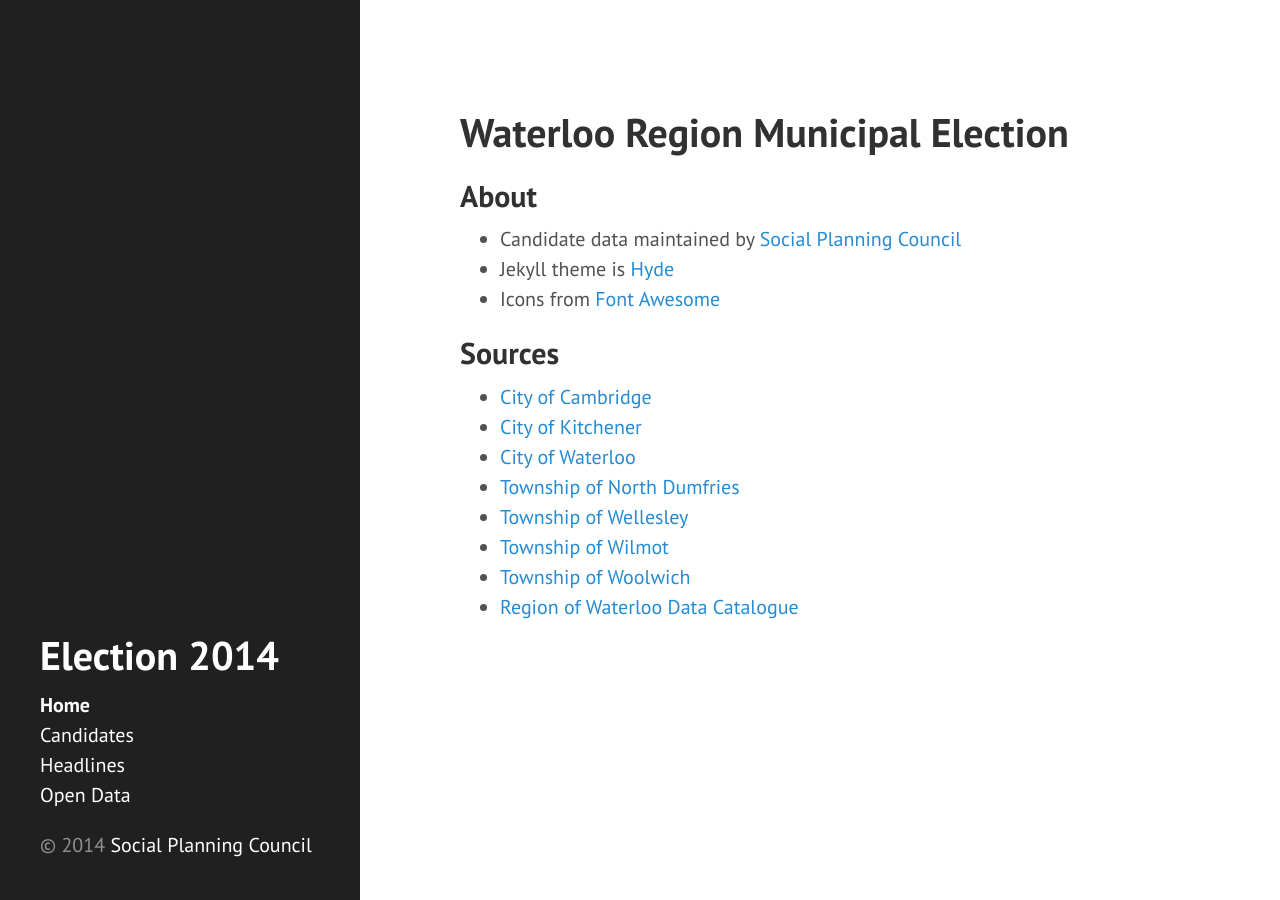
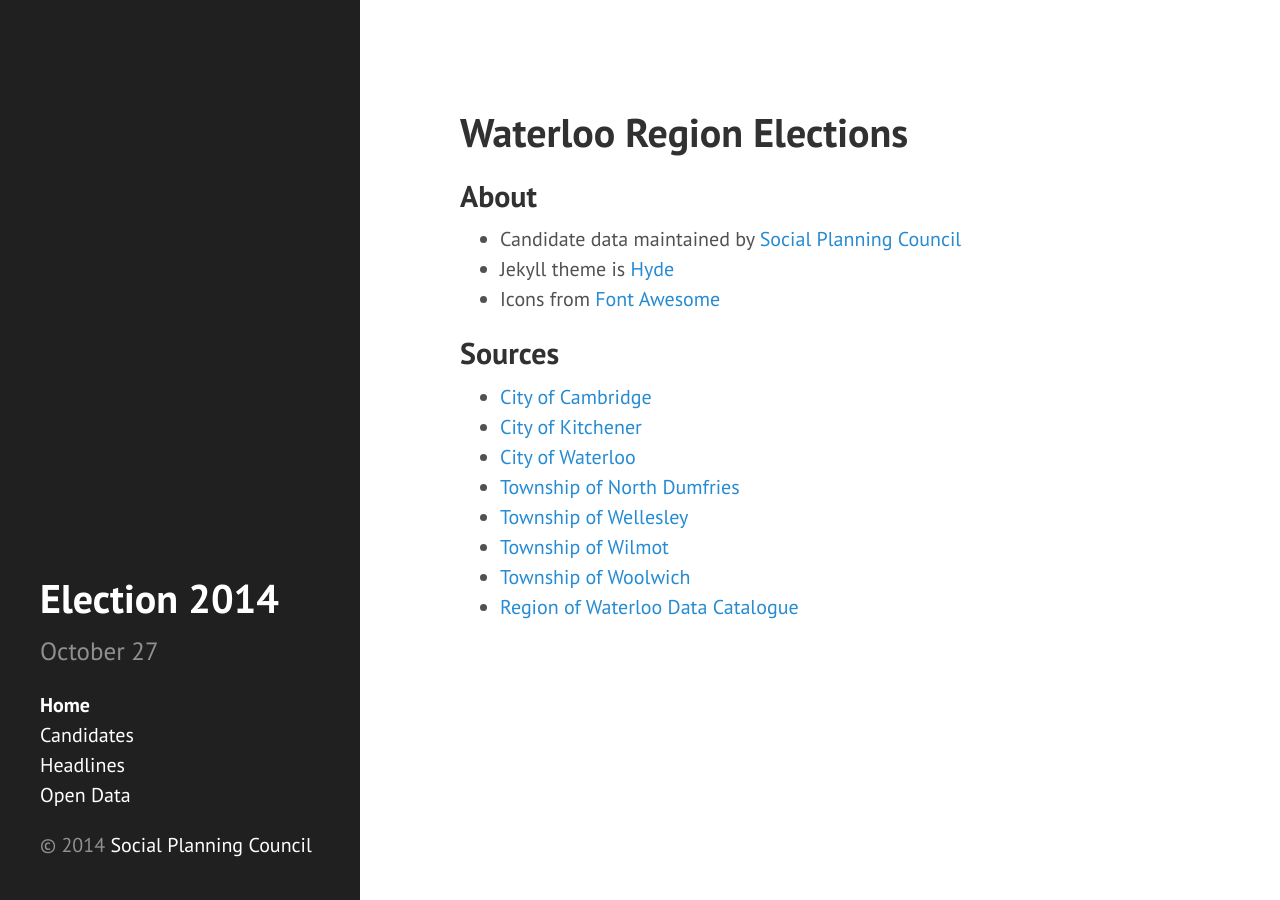
Before and after one commit to info-waterloo-region/election-2014, a Jekyll site: the page built from index.md, in a window 1280 px wide. Built offline with Jekyll 4.4.1, drawn with Linux system fonts in a browser that asks for light colours; nearby versions of some CDN libraries; Markdown is read by kramdown in place of the engine named in the settings.

Commit message:
Sidebar content

```diff
--- a/_config.yml
+++ b/_config.yml
@@ -6,12 +6,11 @@
 permalink:        pretty
 
 # Setup
-title:            Election 2014
-tagline:          Waterloo Region
-description:      'Maintained by <a href="http://waterlooregion.org">Social Planning Council of Kitchener-Waterloo</a>'
+title:            'Election 2014'
+description:      'October 27'
+tagline:          'October 27'
 url:              http://info.waterlooregion.org/election-2014
 baseurl:          '/election-2014'
-paginate:         5
 
 author:
   name:           'Todd Turnbull'
--- a/_includes/sidebar.html
+++ b/_includes/sidebar.html
@@ -6,6 +6,7 @@
           {{ site.title }}
         </a>
       </h1>
+      <p class="lead">{{ site.description }}</p>
     </div>
     <nav class="sidebar-nav">
       <a class="sidebar-nav-item{% if page.title == "Home" %} active{% endif %}" href="{{ site.baseurl }}/">Home</a>
--- a/index.md
+++ b/index.md
@@ -3,7 +3,7 @@
 title: Home
 ---
 
-# Waterloo Region Municipal Election
+# Waterloo Region Elections
 
 ## About
 
```
